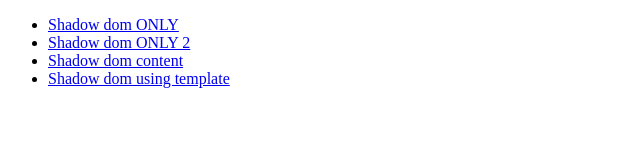
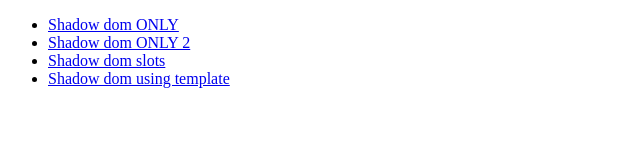
Before and after one commit to jaimeCervantes/web-components, a website: page shadow-dom/index.html in a window 1280 px wide. Shown: the full height of the page, 0-640 px from the left. Drawn offline with Linux system fonts and the light colour scheme.

Commit message:
refactor(html): Changing shadow DOM menu and links

```diff
--- a/shadow-dom/index.html
+++ b/shadow-dom/index.html
@@ -7,7 +7,7 @@
 <ul>
   <li><a href="./shadow-dom-only.html">Shadow dom ONLY</a></li>
   <li><a href="./shadow-dom-only-2.html">Shadow dom ONLY 2</a></li>
-  <li><a href="./shadow-dom-content.html">Shadow dom content</a></li>
+  <li><a href="./shadow-dom-slots.html">Shadow dom slots</a></li>
   <li><a href="./shadow-dom-template.html">Shadow dom using template</a></li>
 </ul>
 
```
Also changed, not shown: shadow-dom/shadow-dom-slots.html (renamed from shadow-dom/shadow-dom-content.html).
